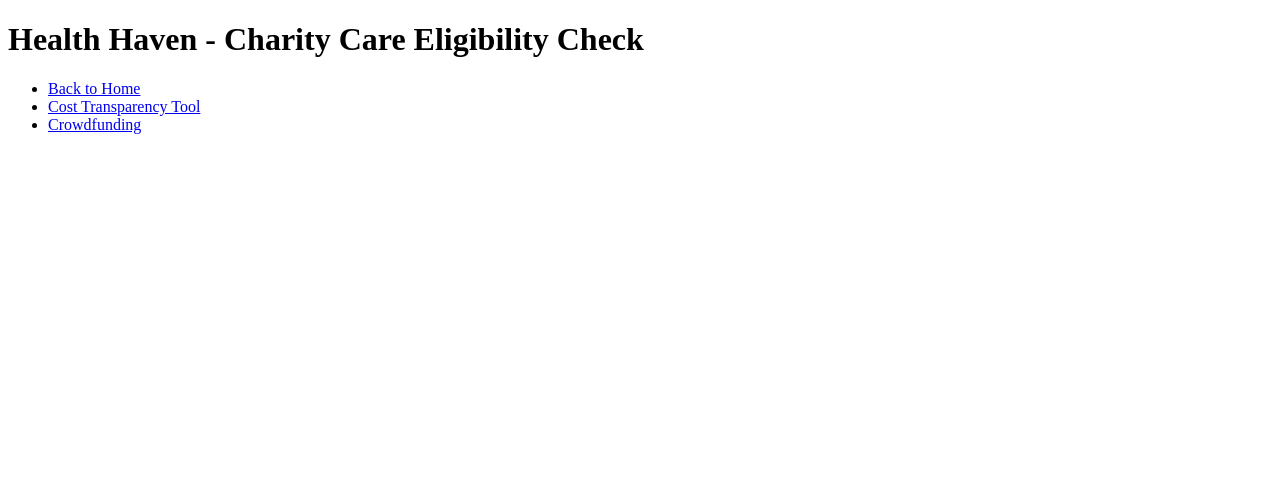
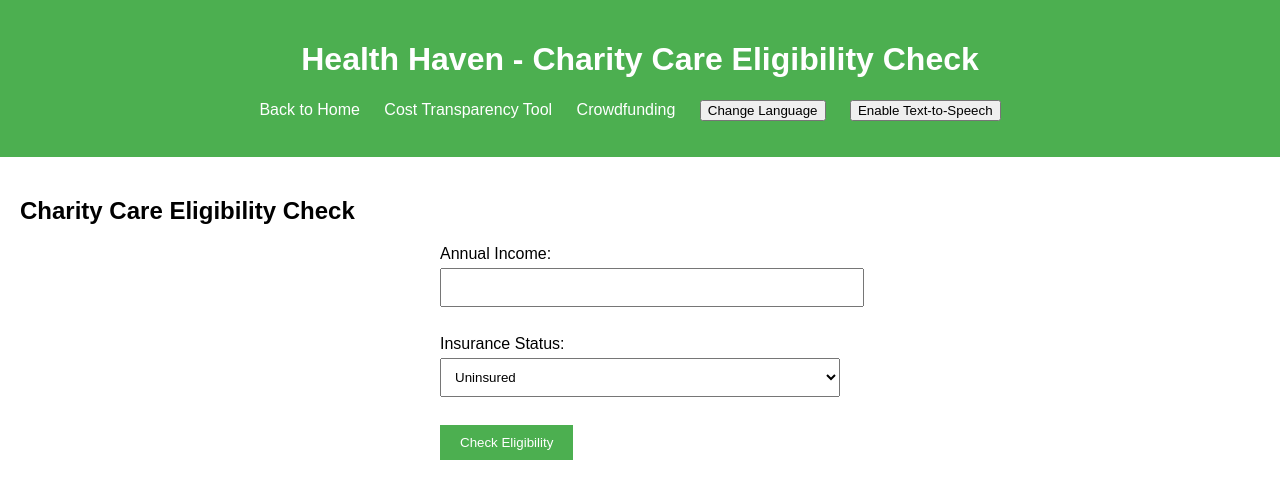
Before and after one commit to rivcode/HealthHaven, a plain HTML site: page eligibility.html in a window 1280 px wide. Drawn offline with Linux system fonts and the light colour scheme.

Commit message:
Update eligibility.html

```diff
--- a/eligibility.html
+++ b/eligibility.html
@@ -6,6 +6,7 @@
   <meta charset="UTF-8">
   <meta name="viewport" content="width=device-width, initial-scale=1.0">
   <title>Health Haven - Charity Care Eligibility Check</title>
+  <link rel="stylesheet" href="styles.css"> <!-- Link to external CSS file -->
 </head>
 <body>
   <header>
@@ -15,13 +16,30 @@
         <li><a href="index.html">Back to Home</a></li>
         <li><a href="transparency.html">Cost Transparency Tool</a></li>
         <li><a href="crowdfunding.html">Crowdfunding</a></li>
+        <li><button class="language-button">Change Language</button></li>
+        <li><button class="text-to-speech-button">Enable Text-to-Speech</button></li>
       </ul>
     </nav>
   </header>
 
   <main>
-    <!-- Charity care eligibility check form (similar to the previous code) -->
-    <!-- You can paste the form from the previous code snippet here -->
+    <h2>Charity Care Eligibility Check</h2>
+    <form id="eligibility-form">
+      <label for="annual-income">Annual Income:</label>
+      <input type="number" id="annual-income" name="annual-income" required><br><br>
+      <label for="insurance-status">Insurance Status:</label>
+      <select id="insurance-status" name="insurance-status" required>
+        <option value="uninsured">Uninsured</option>
+        <option value="underinsured">Underinsured</option>
+        <option value="fully-insured">Fully Insured</option>
+      </select><br><br>
+      <button type="submit">Check Eligibility</button>
+    </form>
+
+    <!-- Display eligibility status -->
+    <div id="eligibility-status"></div>
   </main>
+
+  <script src=""C:\Users\nrvs1\OneDrive\Desktop\HealthHaven-main\eligibility.js""></script> <!-- Link to JavaScript file for form submission -->
 </body>
 </html>
```
